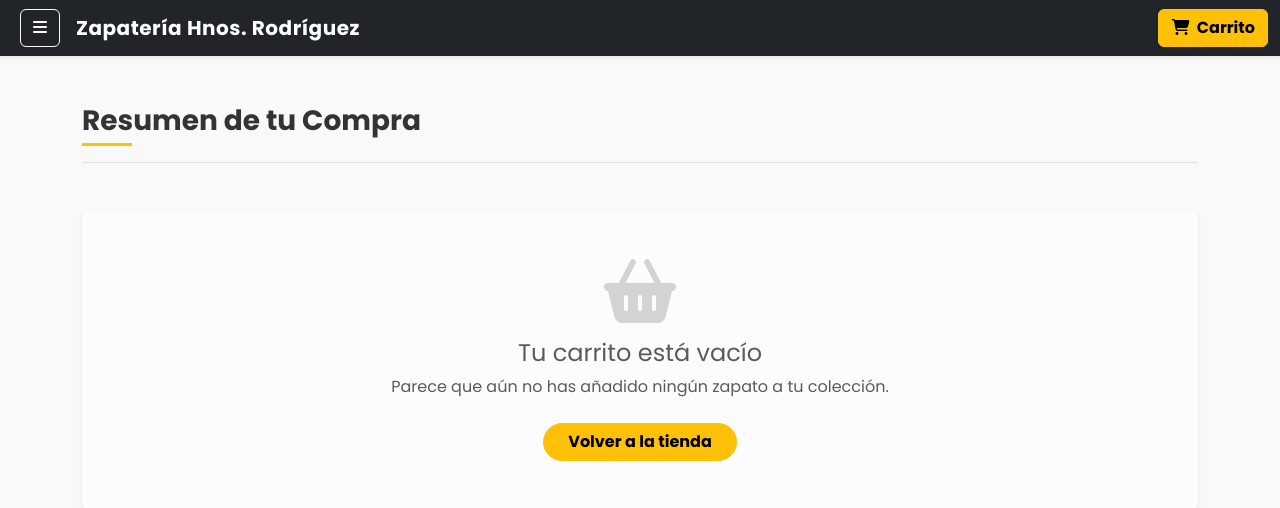
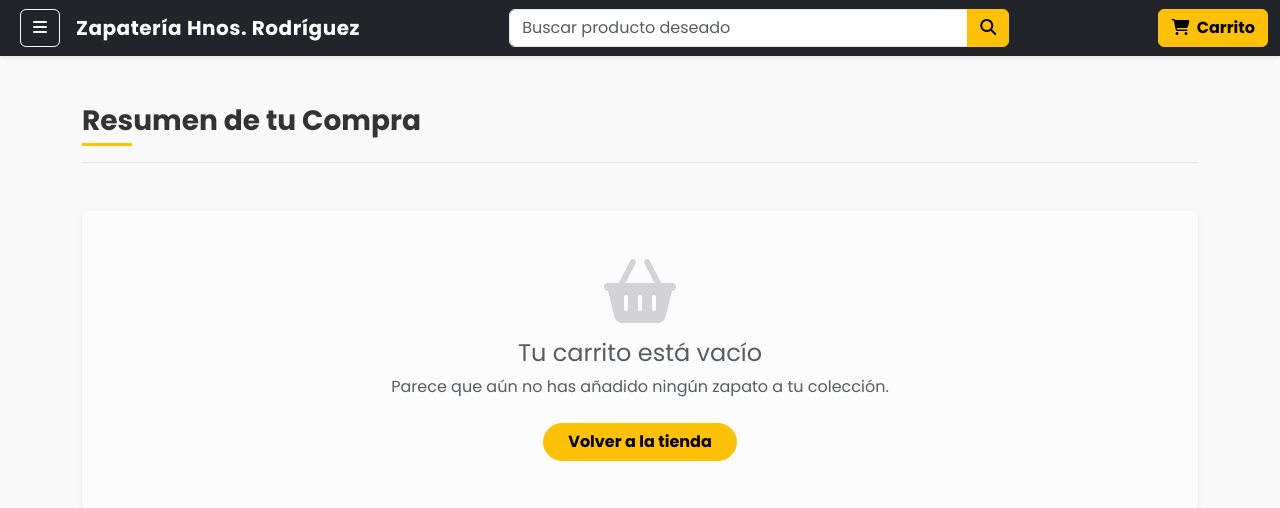
Before and after one commit to PGPI-Grupo-2-13/E-commerce-Zapateria-Hnos.-Rodriguez, a Django app: page /carrito/ in a window 1280 px wide. Shown: the top 508 px of the page. Run offline with Django 5.2, Linux system fonts and the light colour scheme; data comes from the database, SQL or seed files in the repository; data that the repository does not hold is empty.

Commit message:
feat: implementada busqueda en navbar

```diff
--- a/home/templates/navbar.html
+++ b/home/templates/navbar.html
@@ -1,13 +1,20 @@
 {% load static %}
 
 <style>
-    /* Estilos específicos del Navbar */
     .navbar-brand {
         font-weight: bold;
         letter-spacing: 0.5px;
     }
+
     .nav-btn-icon {
         font-size: 1.1rem;
+    }
+
+    @media (max-width: 991px) {
+        .search-form {
+            margin: 1rem 0;
+            width: 100%;
+        }
     }
 </style>
 
@@ -23,20 +30,31 @@
             <span class="navbar-toggler-icon"></span>
         </button>
 
-        <div class="collapse navbar-collapse justify-content-end" id="navbarNav">
-            <ul class="navbar-nav align-items-center">
-                <li class="nav-item">
-                    <button class="btn btn-warning ms-3 position-relative fw-bold" type="button"
-                            data-bs-toggle="offcanvas"
-                            data-bs-target="#cartSidebar"
-                            aria-controls="cartSidebar">
+        <div class="collapse navbar-collapse" id="navbarNav">
+
+            <form class="d-flex mx-auto search-form" action="{% url 'product:product_list' %}" method="get"
+                style="max-width: 500px; width: 100%;">
+                <div class="input-group">
+                    <input class="form-control" type="search" name="search" placeholder="Buscar producto deseado"
+                        value="{{ search_query|default:'' }}" aria-label="Search">
+                    <button class="btn btn-warning" type="submit">
+                        <i class="fas fa-search"></i>
+                    </button>
+                </div>
+            </form>
+
+            <ul class="navbar-nav align-items-center ms-0 ms-lg-3">
+                <li class="nav-item w-100">
+                    <button class="btn btn-warning position-relative fw-bold w-100" type="button"
+                        data-bs-toggle="offcanvas" data-bs-target="#cartSidebar" aria-controls="cartSidebar">
                         <i class="fas fa-shopping-cart me-1"></i> Carrito
 
                         {% if carrito and carrito.itemcarrito_set.count > 0 %}
-                            <span class="position-absolute top-0 start-100 translate-middle badge rounded-pill bg-danger border border-light">
-                                {{ carrito.itemcarrito_set.count }}
-                                <span class="visually-hidden">productos en carrito</span>
-                            </span>
+                        <span
+                            class="position-absolute top-0 start-100 translate-middle badge rounded-pill bg-danger border border-light">
+                            {{ carrito.itemcarrito_set.count }}
+                            <span class="visually-hidden">productos en carrito</span>
+                        </span>
                         {% endif %}
                     </button>
                 </li>
```
